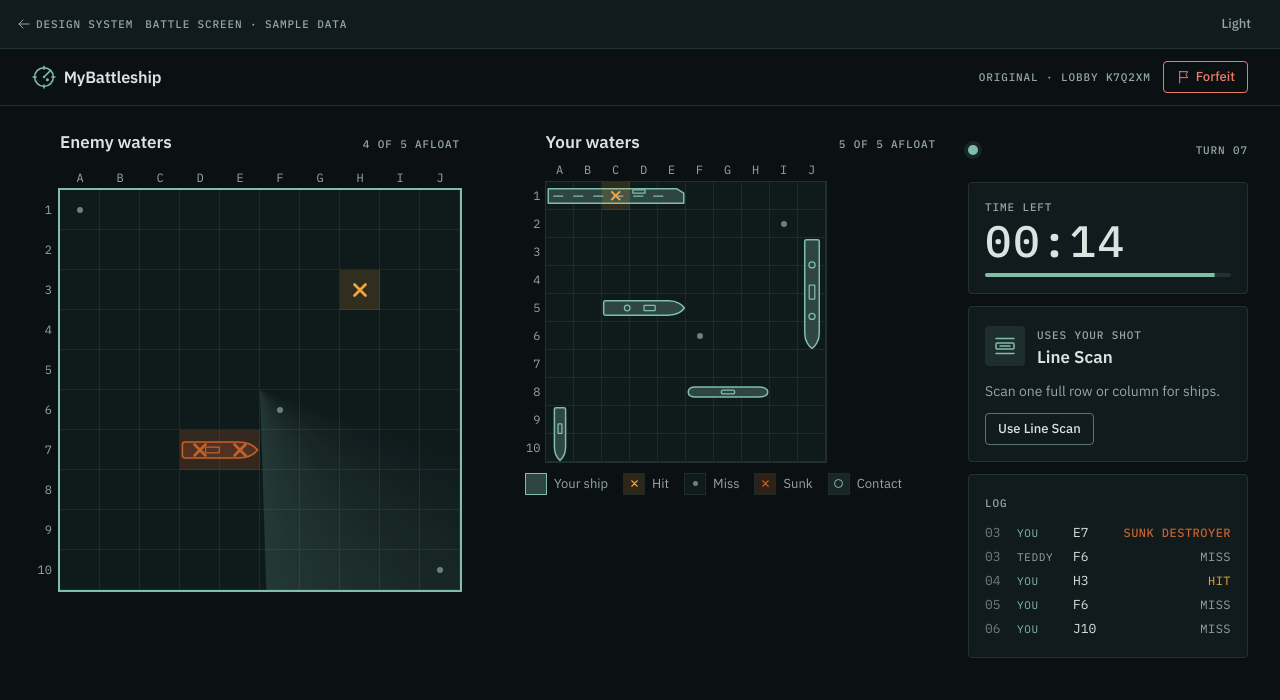
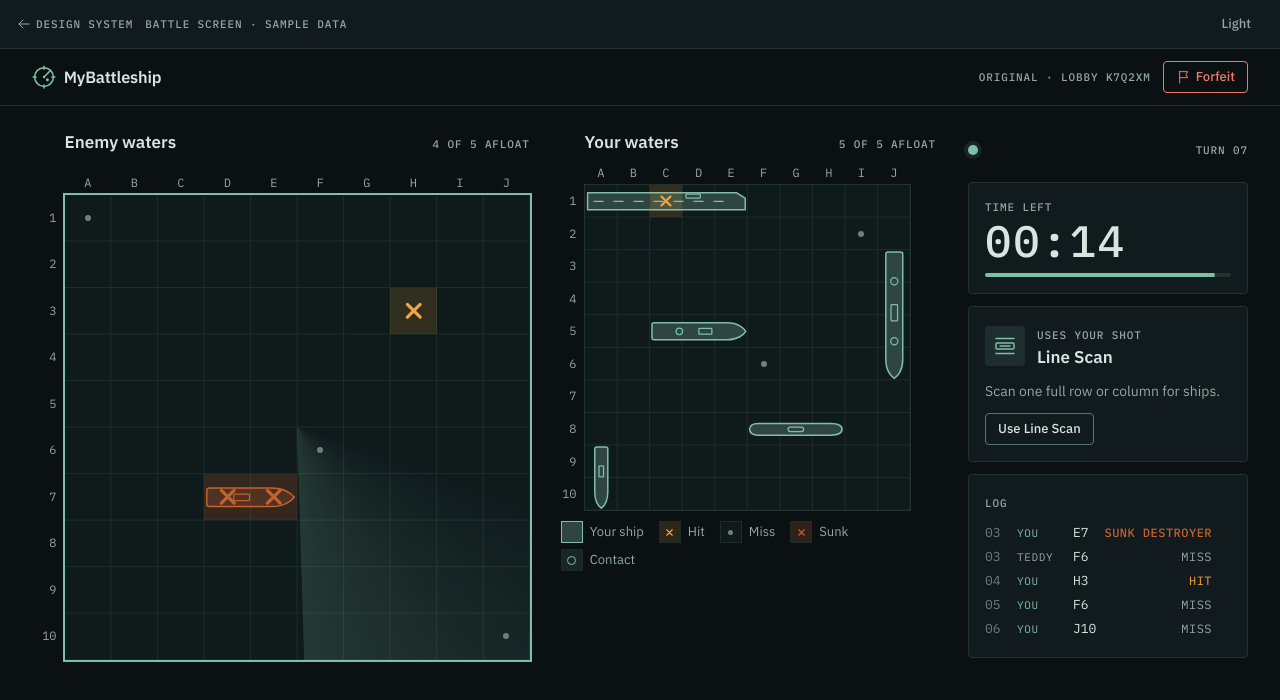
Before and after one commit to queeeety/battleship-online, a Next.js app: page /design/battle in a window 1280 px wide. Shown: the top 700 px of the page. Built offline with nearby package versions, Linux system fonts and the light colour scheme.

Commit message:
fix(battle): auto-fire at 0, scale boards on tablet and desktop, stop log scrollbar overlap

```diff
--- a/app/design/_screens/BattleScreen.tsx
+++ b/app/design/_screens/BattleScreen.tsx
@@ -1,6 +1,6 @@
 "use client";
 
-import { useCallback, useEffect, useReducer, useState } from "react";
+import { useCallback, useEffect, useReducer, useRef, useState } from "react";
 import {
   AbilityCard,
   Board,
@@ -24,6 +24,7 @@ import {
   battleReducer,
   createBattleState,
   marksFor,
+  openSquares,
   revealedEnemyShips,
   toPlacement,
 } from "./battleDemo";
@@ -36,9 +37,24 @@ const GO_HOLD_MS = 500;
 const OPPONENT_DELAY_MS = 900;
 const NOTICE_MS = 4000;
 
-// a fresh countdown per turn: the caller remounts it with a new key when the turn changes
-function TurnClock({ size }: { size?: "lg" | "sm" }) {
-  const { secondsLeft } = useCountdown(TURN_SECONDS * 1000);
+interface TurnClockProps {
+  size?: "lg" | "sm";
+  /** Called once when the clock reaches 0. */
+  onExpire?: () => void;
+}
+
+// a fresh countdown per shot: the caller remounts it with a new key, which also resets `expired`
+function TurnClock({ size, onExpire }: TurnClockProps) {
+  const { secondsLeft, hasExpired } = useCountdown(TURN_SECONDS * 1000);
+  const expired = useRef(false);
+
+  // hasExpired stays true across renders, so guard to call onExpire once (same as Countdown)
+  useEffect(() => {
+    if (!hasExpired || expired.current) return;
+    expired.current = true;
+    onExpire?.();
+  }, [hasExpired, onExpire]);
+
   return <TurnTimer seconds={secondsLeft} total={TURN_SECONDS} size={size} />;
 }
 
@@ -52,6 +68,13 @@ export function BattleScreen() {
   const start = useCallback(() => {
     setTimeout(() => dispatch({ type: "start" }), GO_HOLD_MS);
   }, []);
+
+  // at 0 a random open square is fired for you, like Game.fireRandomShot; the reducer ignores it off your turn
+  const autoFire = useCallback(() => {
+    const open = openSquares(myShots);
+    if (open.length === 0) return;
+    dispatch({ type: "timeout", key: open[Math.floor(Math.random() * open.length)] });
+  }, [myShots]);
 
   // Teddy fires one shot per tick; a hit keeps his turn, so this runs again on the new shot count
   useEffect(() => {
@@ -68,7 +91,8 @@ export function BattleScreen() {
 
   const started = phase !== "countdown";
   const yourTurn = phase === "you";
-  const turnKey = `${phase}-${state.turn}`;
+  // the clock restarts after every resolved shot (tech design), so a hit that keeps the turn resets it too
+  const turnKey = `${phase}-${state.turn}-${myShots.length + enemyShots.length}`;
   const turnFor = phase === "opponent" ? "opponent" : "you";
   const abilityState = yourTurn ? (armed ? "armed" : "ready") : "unavailable";
   const enemyAfloat = afloatCount(ENEMY_FLEET, myShots);
@@ -83,9 +107,12 @@ export function BattleScreen() {
         </Button>
       </ScreenBar>
 
-      {/* below 1200px: target board, then the HUD, then your own board; below 900px the HUD is one strip */}
-      <main className="flex flex-col gap-(--space-5) px-(--space-4) pt-(--space-4) pb-(--space-6) min-[900px]:gap-(--space-6) min-[900px]:pt-(--space-5) min-[1200px]:grid min-[1200px]:grid-cols-[auto_auto_var(--hud-width)] min-[1200px]:items-start min-[1200px]:px-(--space-6)">
-        <div className="order-1 max-[480px]:self-center min-[1200px]:order-none">
+      {/* phones: target board, the HUD strip, then your board.
+          900-1199px: both boards on one row, the HUD as a row of three panels underneath.
+          1200px+: boards and the HUD column side by side. justify-center keeps columns at their natural
+          width instead of stretching apart; mb-battle scales the boards with the window (components.css) */}
+      <main className="mb-battle flex flex-col gap-(--space-5) px-(--space-4) pt-(--space-4) pb-(--space-6) min-[900px]:grid min-[900px]:grid-cols-[auto_auto] min-[900px]:items-start min-[900px]:justify-center min-[900px]:gap-(--space-6) min-[900px]:pt-(--space-5) min-[1200px]:grid-cols-[auto_auto_var(--hud-width)] min-[1200px]:px-(--space-6)">
+        <div className="order-1 max-[480px]:self-center min-[900px]:order-none">
           <Board
             variant="target"
             title="Enemy waters"
@@ -99,7 +126,7 @@ export function BattleScreen() {
             onCellClick={(cell) => dispatch({ type: "fire", key: cell.key })}
           />
         </div>
-        <div className="order-3 grid content-start gap-(--space-3) max-[480px]:justify-items-center min-[1200px]:order-none">
+        <div className="order-3 grid content-start gap-(--space-3) max-[480px]:justify-items-center min-[900px]:order-none">
           <Board
             variant="own"
             title="Your waters"
@@ -132,10 +159,13 @@ export function BattleScreen() {
           <ShotLog opponentLabel={OPPONENT_NAME} entries={state.log.slice(-1)} />
         </section>
 
-        {/* tablets and desktop: the full HUD column */}
-        <div className="order-2 grid content-start gap-(--space-3) max-[899px]:hidden min-[900px]:max-[1199px]:grid-cols-2 min-[1200px]:order-none">
-          <TurnIndicator turn={turnFor} turnNumber={state.turn} opponentName={OPPONENT_NAME} />
-          <TurnClock key={turnKey} />
+        {/* tablets: a row of three panels under the boards; desktop: the HUD column on the right */}
+        <div className="order-2 grid content-start gap-(--space-3) max-[899px]:hidden min-[900px]:order-none min-[900px]:max-[1199px]:col-span-2 min-[900px]:max-[1199px]:grid-cols-3">
+          <div className="grid content-start gap-(--space-3)">
+            <TurnIndicator turn={turnFor} turnNumber={state.turn} opponentName={OPPONENT_NAME} />
+            {/* both clocks stay mounted (CSS hides one), so only this one auto-fires, or you'd lose two shots */}
+            <TurnClock key={turnKey} onExpire={autoFire} />
+          </div>
           <AbilityCard
             ability="line-scan"
             state={abilityState}
--- a/app/design/_screens/battleDemo.ts
+++ b/app/design/_screens/battleDemo.ts
@@ -46,6 +46,8 @@ export type BattleAction =
     | { readonly type: "start" }
     | { readonly type: "fire"; readonly key: string }
     | { readonly type: "opponentFire" }
+    // your turn clock ran out: the screen picks a random open square, like Game.fireRandomShot
+    | { readonly type: "timeout"; readonly key: string }
     | { readonly type: "dismissNotice" };
 
 // demo only: in a real game the server keeps these hidden. Agrees with the fixture's shots
@@ -105,6 +107,12 @@ export function toPlacement(ship: FleetShip, shots: ReadonlyArray<string>): Ship
 /** The enemy board only shows ships once they are sunk. */
 export function revealedEnemyShips(shots: ReadonlyArray<string>): ShipPlacement[] {
     return ENEMY_FLEET.filter((ship) => isSunk(ship, shots)).map((ship) => toPlacement(ship, shots));
+}
+
+/** Every square on the board not yet fired at, row by row. */
+export function openSquares(shots: ReadonlyArray<string>): string[] {
+    const all = Array.from({ length: BOARD_SIZE * BOARD_SIZE }, (_, i) => coordKey(i % BOARD_SIZE, Math.floor(i / BOARD_SIZE)));
+    return all.filter((key) => !shots.includes(key));
 }
 
 export function afloatCount(fleet: ReadonlyArray<FleetShip>, shots: ReadonlyArray<string>): number {
@@ -204,8 +212,7 @@ function nextOpponentTarget(state: BattleState): { key: string; scriptIndex: num
         const index = state.scriptIndex + fromScript;
         return { key: OPPONENT_SCRIPT[index], scriptIndex: index + 1 };
     }
-    const all = Array.from({ length: BOARD_SIZE * BOARD_SIZE }, (_, i) => coordKey(i % BOARD_SIZE, Math.floor(i / BOARD_SIZE)));
-    const key = all.find((k) => !state.enemyShots.includes(k));
+    const key = openSquares(state.enemyShots)[0];
     return key ? { key, scriptIndex: OPPONENT_SCRIPT.length } : null;
 }
 
@@ -223,6 +230,7 @@ export function battleReducer(state: BattleState, action: BattleAction): BattleS
         case "start":
             return state.phase === "countdown" ? { ...state, phase: "you" } : state;
         case "fire":
+        case "timeout":
             return fire(state, action.key);
         case "opponentFire":
             return opponentFire(state);
--- a/app/styles/components.css
+++ b/app/styles/components.css
@@ -237,7 +237,8 @@
   .mb-draw .mb-ability { background: var(--surface-000); }
 
   /* ShotLog */
-  .mb-log ol { list-style: none; margin: var(--space-2) 0 0; padding: 0; overflow-y: auto; font-family: var(--font-mono); font-size: 13px; line-height: 20px; }
+  /* scrollbar-gutter keeps room for the scrollbar so it never covers the result column */
+  .mb-log ol { list-style: none; margin: var(--space-2) 0 0; padding: 0 var(--space-1) 0 0; overflow-y: auto; scrollbar-gutter: stable; font-family: var(--font-mono); font-size: 13px; line-height: 20px; }
   .mb-log-row { display: grid; grid-template-columns: 24px 48px minmax(0, 1fr) auto; gap: var(--space-2); padding: 2px 0; white-space: nowrap; }
   .mb-log-what { overflow: hidden; text-overflow: ellipsis; }
   .mb-log-n { color: var(--ink-faint); }
@@ -305,6 +306,30 @@
     .mb-lobbycode-link { display: none; }
   }
 
+  /* Battle screen: from 900px both boards share one row and grow with the window.
+     --battle-cell is the enemy board's square; your board is 70% of it, as cell-sm is to cell-lg.
+     18.4 = the two boards' width in squares (10.7 + 10.7 * .7) plus a little slack. */
+  @media (min-width: 900px) {
+    .mb-battle { --battle-cell: clamp(var(--cell-md), calc((100vw - 2 * var(--space-4) - var(--space-6) - var(--space-5)) / 18.4), var(--cell-xl)); }
+    .mb-battle .mb-board.is-cell-lg { --mb-cell: var(--battle-cell); }
+    .mb-battle .mb-board.is-cell-sm { --mb-cell: calc(var(--battle-cell) * .7); }
+  }
+  /* from 1200px the HUD joins the row, so take its width off too; the height cap keeps the enemy board
+     on screen (10.7 squares plus its header, under the top bars, roughly 2 * space-8 + space-5) */
+  @media (min-width: 1200px) {
+    .mb-battle {
+      --hud-width: clamp(280px, 20vw, 360px);
+      --battle-cell: clamp(
+        var(--cell-lg),
+        min(
+          calc((100vw - var(--hud-width) - 4 * var(--space-6) - var(--space-4)) / 18.4),
+          calc((100dvh - 2 * var(--space-8) - var(--space-5)) / 11.2)
+        ),
+        var(--cell-xl)
+      );
+    }
+  }
+
   /* 3-2-1 before the first turn: a scrim over the battle screen */
   .mb-countdown-overlay { position: fixed; inset: 0; z-index: var(--z-overlay); display: grid; place-items: center; background: var(--scrim); }
   .mb-countdown { display: grid; place-items: center; gap: var(--space-2); }
--- a/app/styles/tokens.css
+++ b/app/styles/tokens.css
@@ -119,6 +119,7 @@
   --radius-full: 999px; /* Presence dots and the ping ring. */
 
   /* size */
+  --cell-xl: 64px; /* Board cell ceiling on big screens (battle screen scales up to this). */
   --cell-lg: 40px; /* Board cell on wide screens. */
   --cell-md: 34px; /* Default board cell. */
   --cell-sm: 28px; /* Board cell on phones. */
```
Also changed, not shown: 1 other file (tests, documents, lock files or other folders).
